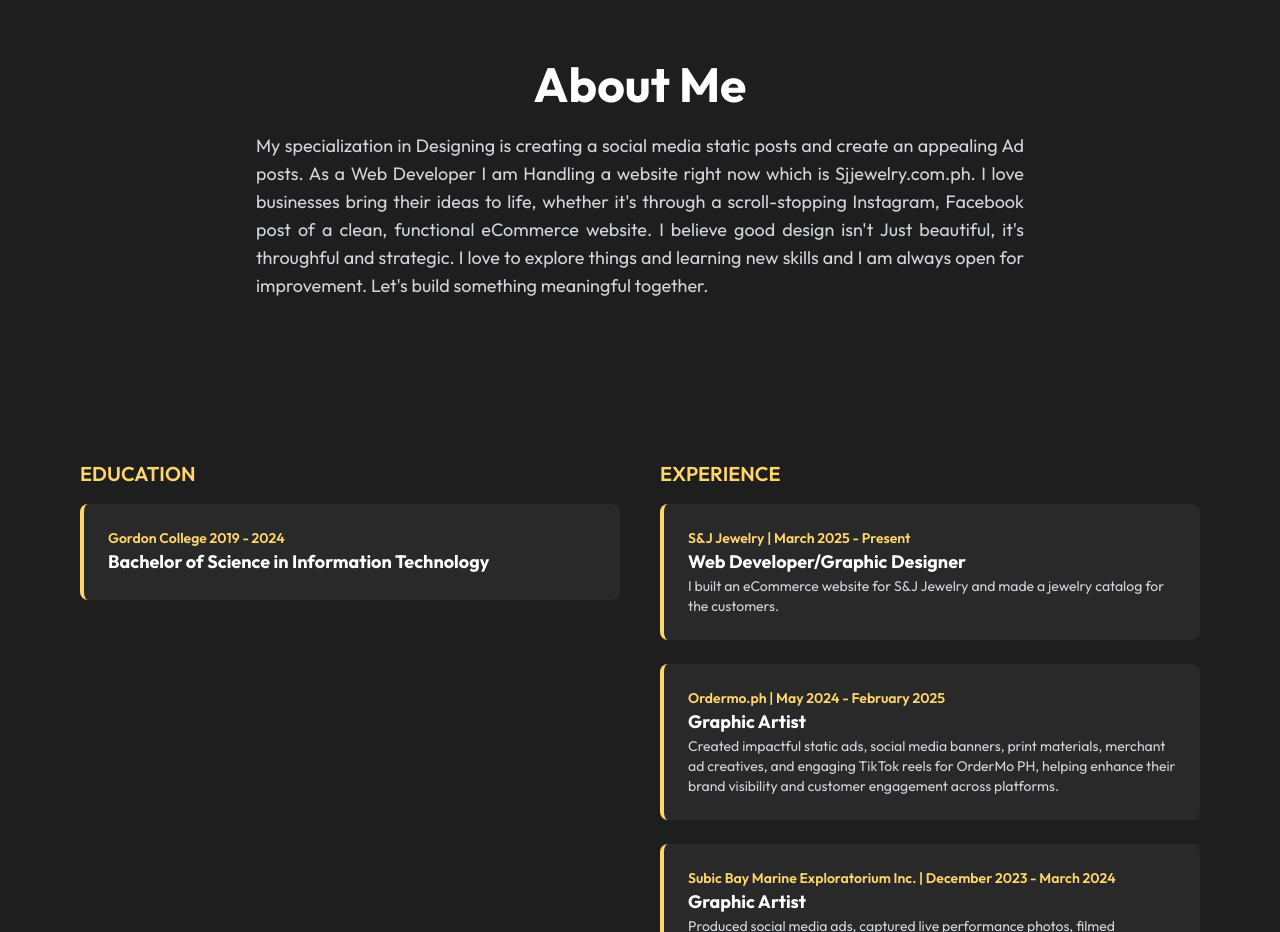
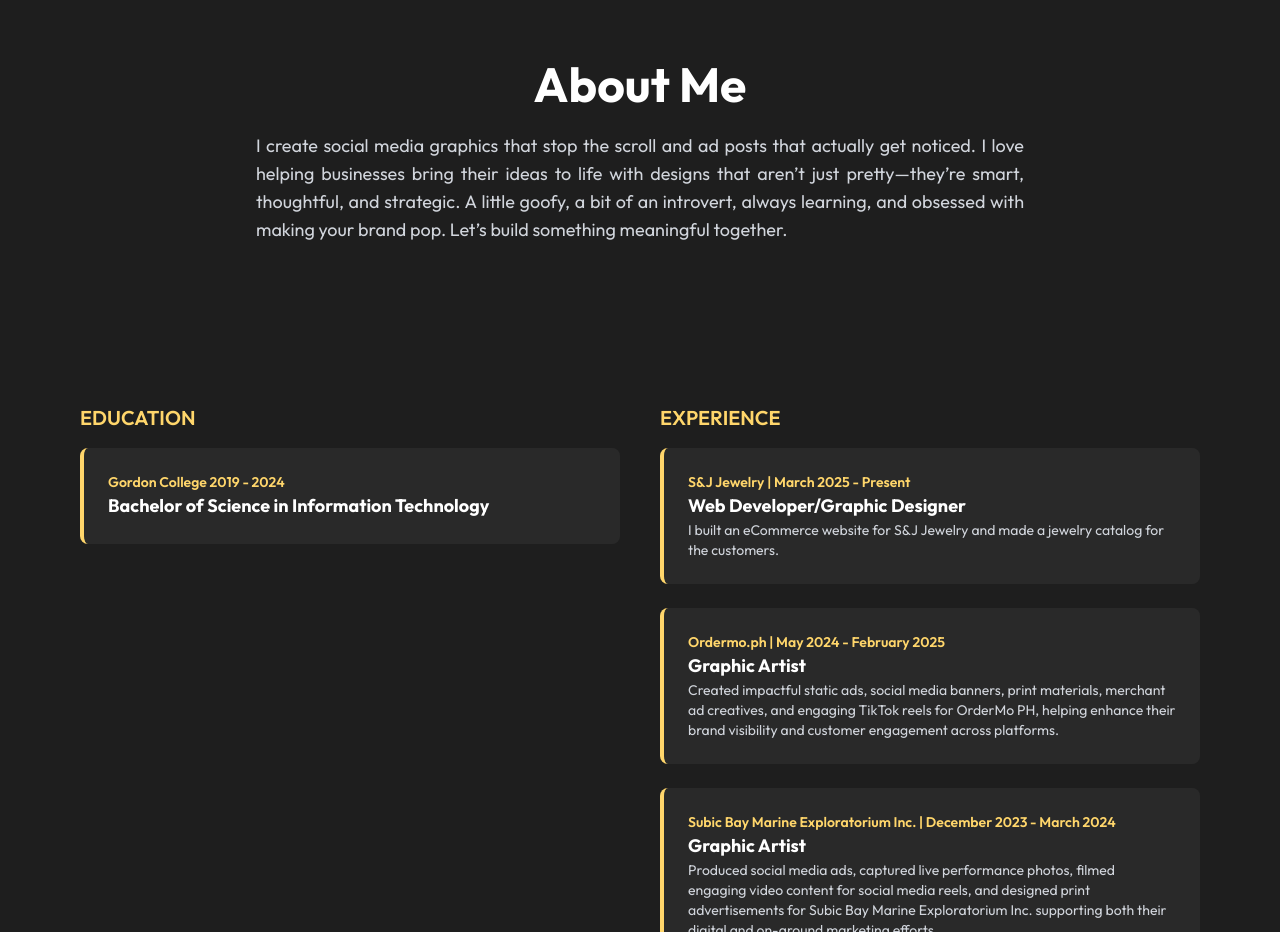
Before and after one commit to Alups/alu, a React (Vite) app: page / in a window 1280 px wide. Shown: the part 820-1752 px from the top of the page. Built offline with nearby package versions, Linux system fonts and the light colour scheme.

Commit message:
Update Hero.jsx

```diff
--- a/src/components/Hero.jsx
+++ b/src/components/Hero.jsx
@@ -85,14 +85,11 @@ const Hero = () => {
           viewport={{ once: true }}
           className="text-lg text-justify text-gray-300 max-w-3xl mx-auto"
         >
-          My specialization in Designing is creating a social media static posts
-          and create an appealing Ad posts. As a Web Developer I am Handling a
-          website right now which is Sjjewelry.com.ph. I love businesses bring
-          their ideas to life, whether it's through a scroll-stopping Instagram,
-          Facebook post of a clean, functional eCommerce website. I believe good
-          design isn't Just beautiful, it's throughful and strategic. I love to
-          explore things and learning new skills and I am always open for
-          improvement. Let's build something meaningful together.
+        I create social media graphics that stop the scroll and ad posts that actually get noticed.
+        I love helping businesses bring their ideas to life with designs that aren’t just pretty—they’re smart, thoughtful,
+        and strategic. A little goofy, a bit of an introvert, always learning, and obsessed with making your brand pop.
+
+        Let’s build something meaningful together.
         </motion.p>
       </section>
 
```
